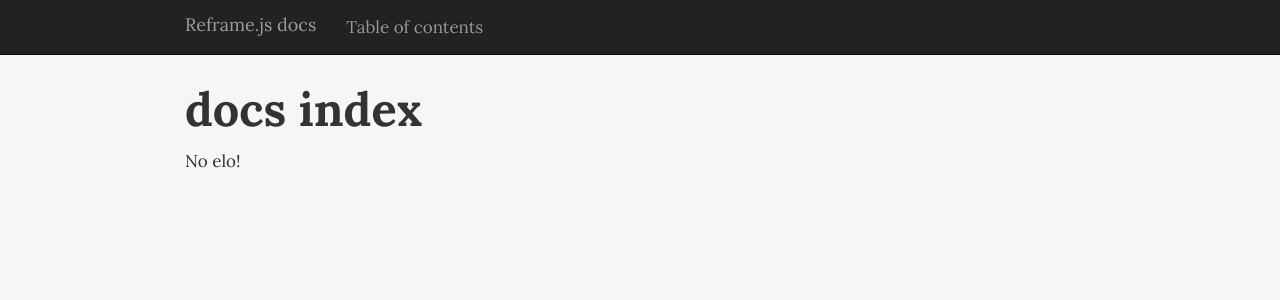
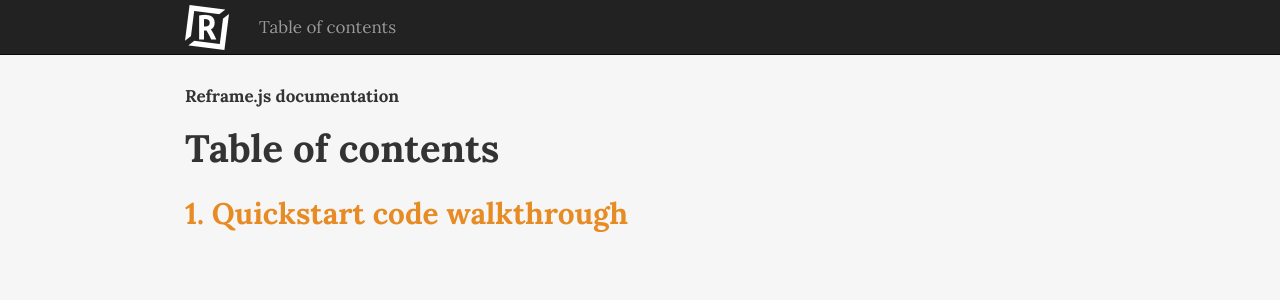
Before and after one commit to eshekak/reframe-js, a Jekyll site: the page built from _docs/index.md, in a window 1280 px wide. Shown: the top 300 px of the page. Built offline with Jekyll 4.4.1, drawn with Linux system fonts in a browser that asks for light colours; nearby versions of some CDN libraries.

Commit message:
Added scaffold for docs

```diff
--- a/_docs/index.md
+++ b/_docs/index.md
@@ -1,6 +1,7 @@
 ---
 layout: doc
 ---
-# docs index
 
-No elo!
+## Table of contents
+
+### [1. Quickstart code walkthrough](quickstart-code-walkthrough.html)
--- a/_layouts/doc.html
+++ b/_layouts/doc.html
@@ -24,23 +24,18 @@
     <nav class="navbar navbar-inverse navbar-fixed-top">
       <div class="container">
         <div class="navbar-header">
-          <button type="button" class="navbar-toggle collapsed" data-toggle="collapse" data-target="#navbar" aria-expanded="false" aria-controls="navbar">
-            <span class="sr-only">Toggle navigation</span>
-            <span class="icon-bar"></span>
-            <span class="icon-bar"></span>
-            <span class="icon-bar"></span>
-          </button>
-          <a class="navbar-brand">Reframe.js docs</a>
+          <a class="navbar-brand">
+            <img src="../img/reframe-logo-docs.png" alt="Reframe.js">
+          </a>
+          <ul class="nav navbar-nav">
+            <li><a href="../docs/">Table of contents</a></li>
+          </ul>
         </div>
-        <div id="navbar" class="collapse navbar-collapse">
-          <ul class="nav navbar-nav">
-            <li><a href="/docs/">Table of contents</a></li>
-          </ul>
-        </div><!--/.nav-collapse -->
       </div>
     </nav>
 
     <div class="container">
+      <h5>Reframe.js documentation</h5>
       {{ content }}
     </div><!-- /.container -->
 
--- a/css/docs/stylesheet.css
+++ b/css/docs/stylesheet.css
@@ -1,3 +1,7 @@
 body {
   padding-top: 70px;
 }
+
+a.navbar-brand {
+  padding-top: 5px;
+}
```
Also changed, not shown: _docs/quickstart-code-waklthrough.md (deleted, +0 -8 lines), _docs/quickstart-code-walkthrough.md (added, +7 -0 lines), img/reframe-logo-docs.png (added).
